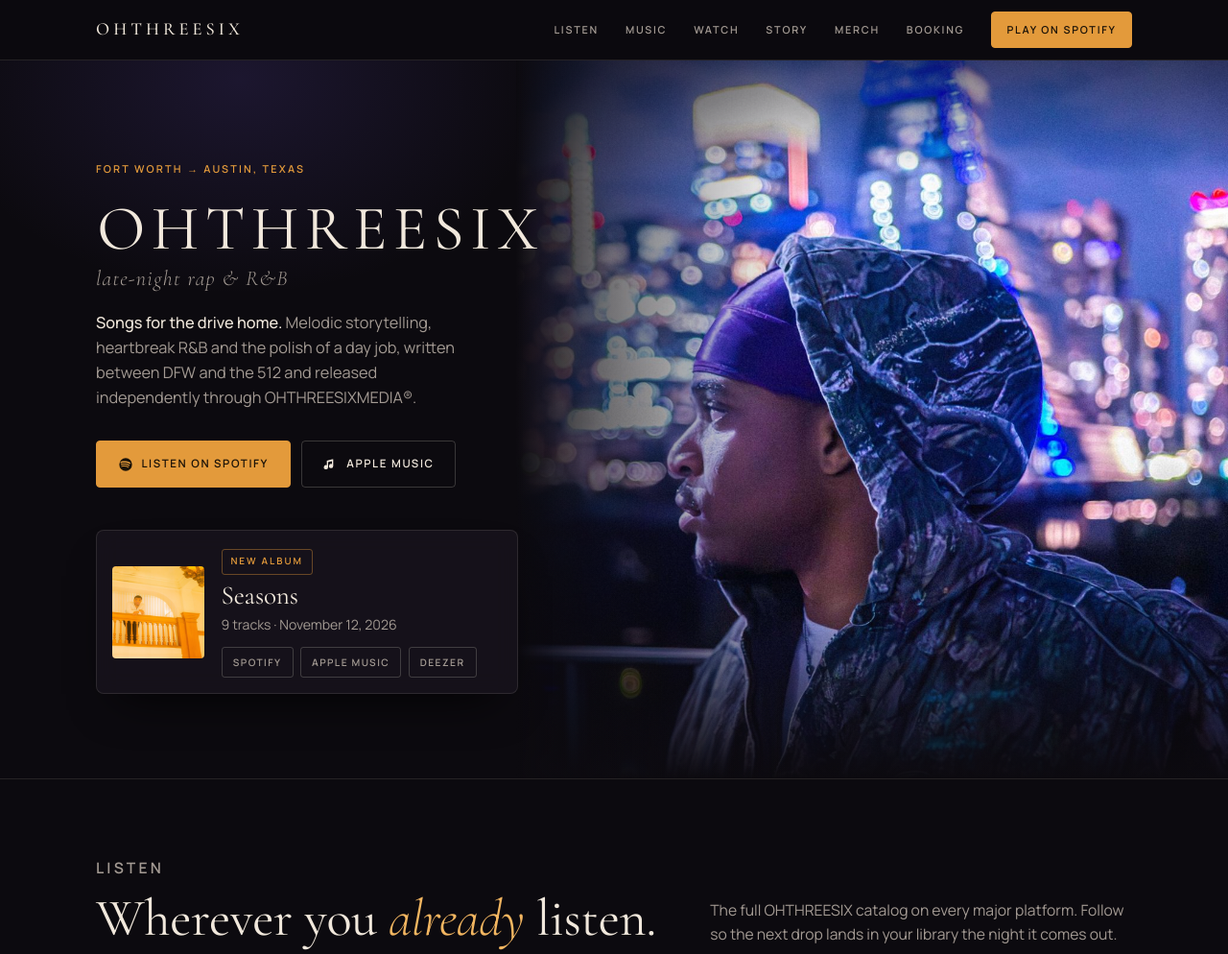
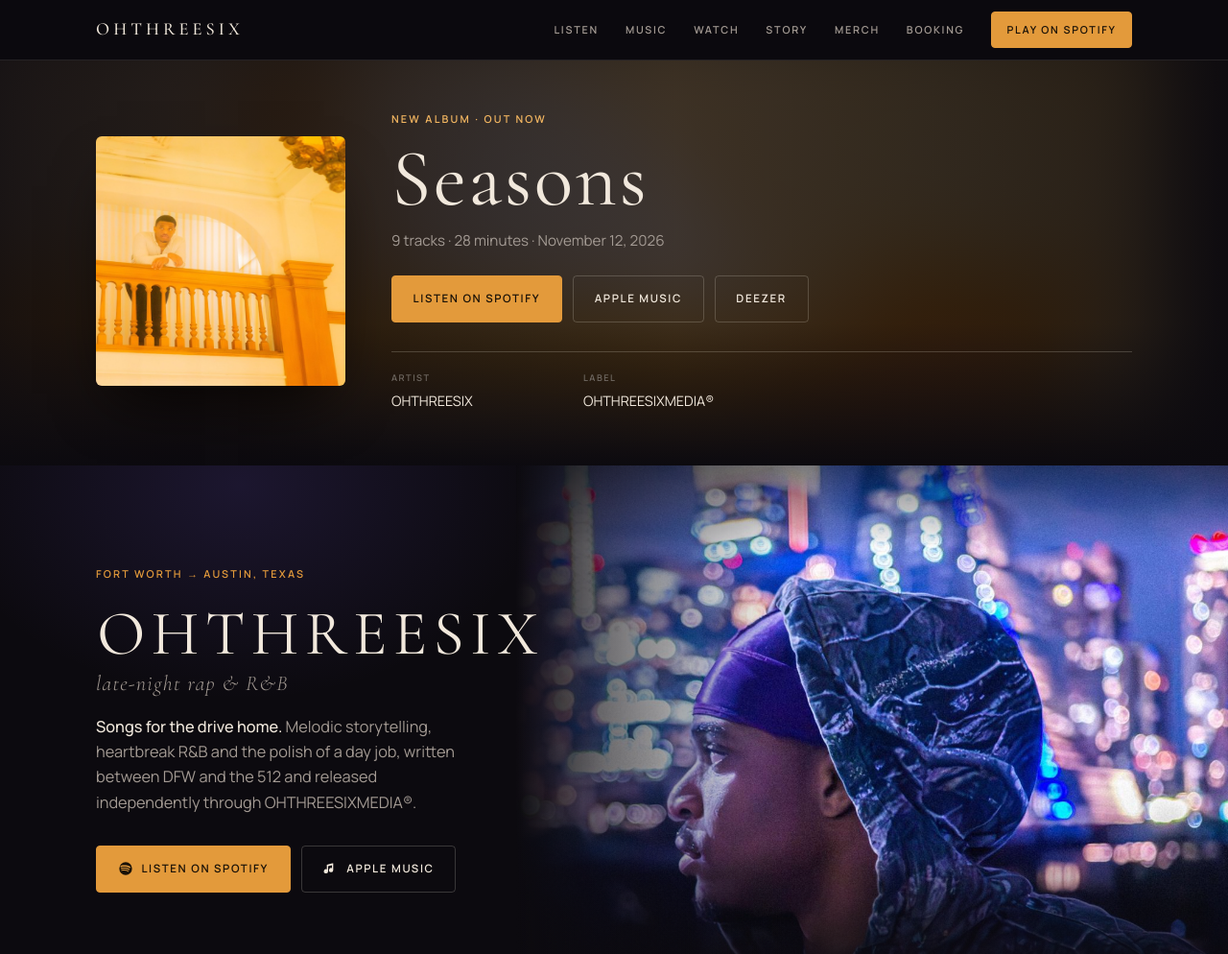
Before and after one commit to RNEHOLDINGS/ohthreesix, a plain HTML site: page index.html in a window 1280 px wide. Shown: the top 994 px of the page at 96% size. Drawn offline with nearby package versions, Linux system fonts and the light colour scheme.

Commit message:
Draft a Seasons release banner at the top of the page
Not for main yet: the credits row still needs the collaborators from
the Instagram release posts.

Co-Authored-By: Claude Opus 5.5 <noreply@anthropic.com>

```diff
--- a/index.html
+++ b/index.html
@@ -108,6 +108,27 @@ section{padding:5rem 0;border-top:1px solid var(--line)}
 }
 @media (max-width:420px){
   .hero .release{grid-template-columns:80px minmax(0,1fr)}
+}
+
+/* Release banner */
+.drop{position:relative;overflow:hidden;isolation:isolate;border-top:0;padding:3.25rem 0 3.5rem}
+.drop-bg{position:absolute;inset:-60px;width:calc(100% + 120px);height:calc(100% + 120px);object-fit:cover;filter:blur(48px) saturate(1.15);opacity:.5;z-index:-2}
+.drop::after{content:"";position:absolute;inset:0;z-index:-1;background:linear-gradient(90deg,rgba(12,10,15,.88) 0%,rgba(12,10,15,.6) 55%,rgba(12,10,15,.8) 100%),linear-gradient(0deg,var(--bg) 0%,rgba(12,10,15,0) 35%)}
+.drop .wrap{display:grid;grid-template-columns:260px minmax(0,1fr);gap:3rem;align-items:center}
+.drop-cover{margin:0}
+.drop-cover img{width:100%;height:auto;aspect-ratio:1;object-fit:cover;border-radius:6px;box-shadow:0 30px 60px -22px rgba(0,0,0,.85)}
+.drop .eyebrow{color:var(--amber2);margin-bottom:.9rem}
+.drop h2{font-size:clamp(3rem,7vw,5.25rem);letter-spacing:.03em;line-height:.95}
+.drop .meta{color:var(--ink2);margin:.75rem 0 1.5rem;font-size:.95rem}
+.drop-credits{margin:1.9rem 0 0;padding-top:1.25rem;border-top:1px solid var(--line2);display:grid;grid-template-columns:repeat(auto-fill,minmax(170px,1fr));gap:.9rem 1.75rem}
+.drop-credits div{display:flex;flex-direction:column;gap:.2rem}
+.drop-credits dt{font-weight:600;text-transform:uppercase;letter-spacing:.16em;font-size:.58rem;color:var(--ink3)}
+.drop-credits dd{margin:0;font-size:.9rem;color:var(--ink)}
+@media (max-width:760px){
+  .drop{padding:2rem 0 2.5rem}
+  .drop .wrap{grid-template-columns:1fr;gap:1.5rem}
+  .drop-cover{max-width:220px}
+  .drop-credits{grid-template-columns:1fr 1fr;gap:.9rem 1.25rem}
 }
 
 /* Platforms */
@@ -260,6 +281,29 @@ footer .wrap{display:flex;flex-wrap:wrap;justify-content:space-between;gap:1.5re
 
 <main id="top">
 
+<section class="drop" aria-labelledby="drop-title">
+  <img class="drop-bg" src="assets/seasons.jpg" alt="" aria-hidden="true">
+  <div class="wrap">
+    <figure class="drop-cover">
+      <img src="assets/seasons.jpg" alt="Seasons album cover: OHTHREESIX on a sunlit balcony" width="600" height="600" fetchpriority="high">
+    </figure>
+    <div>
+      <p class="eyebrow">New album &middot; Out now</p>
+      <h2 id="drop-title">Seasons</h2>
+      <p class="meta">9 tracks &middot; 28 minutes &middot; November 12, 2026</p>
+      <div class="cta-row">
+        <a class="btn btn-amber" href="https://open.spotify.com/album/2WlmVhQYbDejjFeVYqtw5g" target="_blank" rel="noopener">Listen on Spotify</a>
+        <a class="btn btn-line" href="https://music.apple.com/us/album/seasons/6834494066" target="_blank" rel="noopener">Apple Music</a>
+        <a class="btn btn-line" href="https://www.deezer.com/album/1146328331" target="_blank" rel="noopener">Deezer</a>
+      </div>
+      <dl class="drop-credits">
+        <div><dt>Artist</dt><dd>OHTHREESIX</dd></div>
+        <div><dt>Label</dt><dd>OHTHREESIXMEDIA&reg;</dd></div>
+      </dl>
+    </div>
+  </div>
+</section>
+
 <section class="hero">
   <figure class="hero-photo">
     <img src="assets/photo-hero-profile.jpg" alt="OHTHREESIX in profile against the Austin skyline at night" width="1200" height="1314" fetchpriority="high">
@@ -279,20 +323,6 @@ footer .wrap{display:flex;flex-wrap:wrap;justify-content:space-between;gap:1.5re
           Apple Music
         </a>
       </div>
-
-    <aside class="release" aria-labelledby="latest-title">
-      <img src="assets/seasons.jpg" alt="Seasons album cover" width="600" height="600">
-      <div>
-        <span class="tag">New album</span>
-        <h2 id="latest-title">Seasons</h2>
-        <p class="meta">9 tracks &middot; November 12, 2026</p>
-        <div class="links">
-          <a href="https://open.spotify.com/album/2WlmVhQYbDejjFeVYqtw5g" target="_blank" rel="noopener">Spotify</a>
-          <a href="https://music.apple.com/us/album/seasons/6834494066" target="_blank" rel="noopener">Apple Music</a>
-          <a href="https://www.deezer.com/album/1146328331" target="_blank" rel="noopener">Deezer</a>
-        </div>
-      </div>
-    </aside>
     </div>
   </div>
 </section>
```
